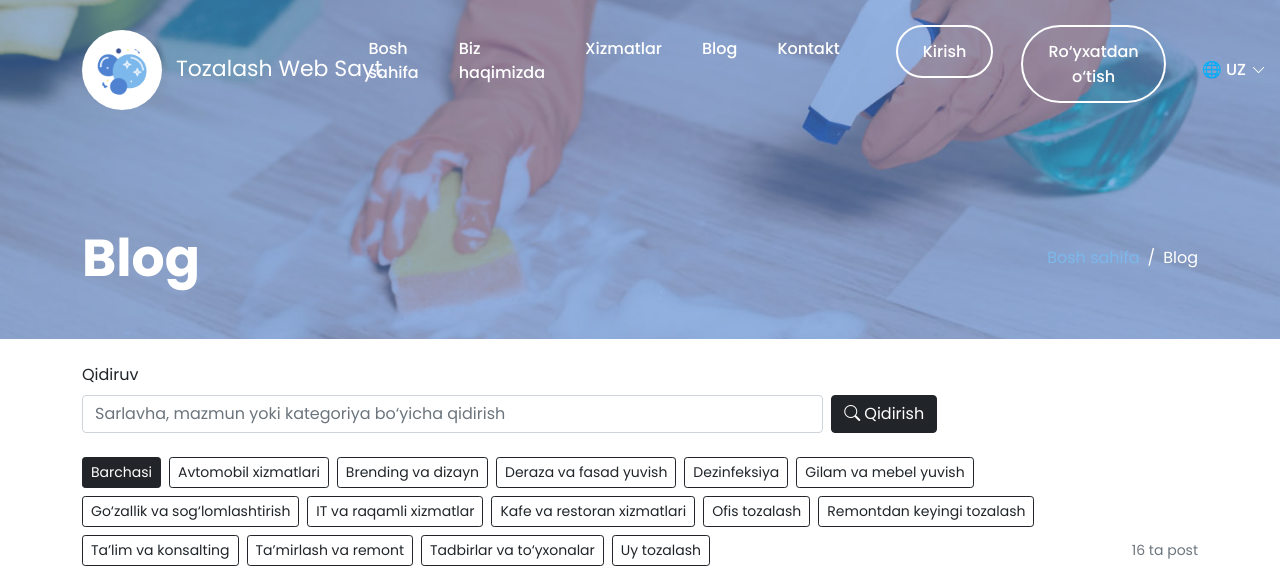
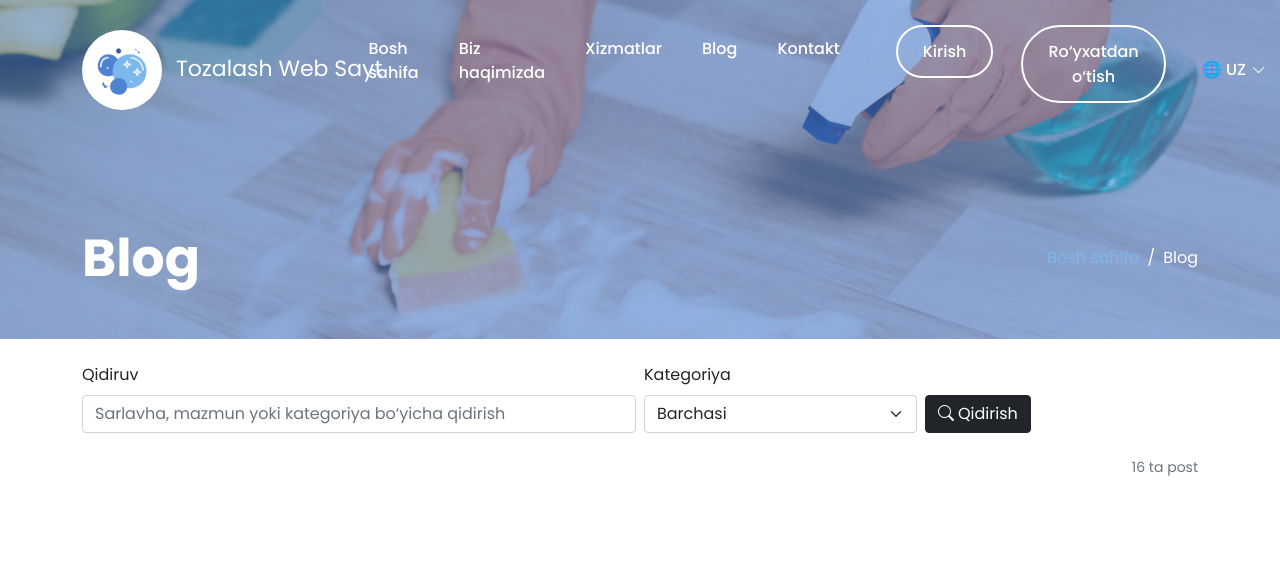
Before and after one commit to NosirbekDev9373/Laravel-for-testing-website, a Laravel app: page /posts in a window 1280 px wide; the page is wider, and only the part inside the window is pictured. Shown: the part 52-626 px from the top of that part. Run offline with Laravel 12, Linux system fonts and the light colour scheme; data comes from the database, SQL or seed files in the repository.

Commit message:
feat: compact category filter on services and blog pages

```diff
--- a/resources/views/posts/index.blade.php
+++ b/resources/views/posts/index.blade.php
@@ -15,34 +15,30 @@
             <x-alert>
             </x-alert>
 
-            <form method="GET" action="{{ route('posts.index') }}" class="row g-2 mb-4">
-                @if($categoryId)
-                    <input type="hidden" name="category" value="{{ $categoryId }}">
-                @endif
-                <div class="col-md-8">
+            <form method="GET" action="{{ route('posts.index') }}" class="row g-2 mb-4 align-items-end">
+                <div class="col-md-6">
                     <label for="blog-search" class="form-label">{{ __('Qidiruv') }}</label>
                     <input id="blog-search" type="search" name="search" value="{{ $search }}" class="form-control" placeholder="{{ __('Sarlavha, mazmun yoki kategoriya bo‘yicha qidirish') }}">
                 </div>
-                <div class="col-md-4 d-flex align-items-end gap-2">
+                <div class="col-md-3">
+                    <label for="blog-category" class="form-label">{{ __('Kategoriya') }}</label>
+                    <select id="blog-category" name="category" class="form-select" onchange="this.form.submit()">
+                        <option value="">{{ __('Barchasi') }}</option>
+                        @foreach($categories as $category)
+                            <option value="{{ $category->id }}" @selected($categoryId === $category->id)>{{ $category->name }}</option>
+                        @endforeach
+                    </select>
+                </div>
+                <div class="col-md-3 d-flex align-items-end gap-2">
                     <button type="submit" class="btn btn-dark"><i class="bi bi-search me-1"></i>{{ __('Qidirish') }}</button>
-                    @if($search !== '')
-                        <a href="{{ route('posts.index', array_filter(['category' => $categoryId])) }}" class="btn btn-outline-dark">{{ __('Tozalash') }}</a>
+                    @if($search !== '' || $categoryId)
+                        <a href="{{ route('posts.index') }}" class="btn btn-outline-dark">{{ __('Tozalash') }}</a>
                     @endif
                 </div>
             </form>
 
-            <div class="d-flex flex-wrap gap-2 mb-3 align-items-center">
-                <a href="{{ route('posts.index', array_filter(['search' => $search])) }}"
-                   class="btn btn-sm {{ !$categoryId ? 'btn-dark' : 'btn-outline-dark' }}">
-                    {{ __('Barchasi') }}
-                </a>
-                @foreach($categories as $category)
-                    <a href="{{ route('posts.index', array_filter(['category' => $category->id, 'search' => $search])) }}"
-                       class="btn btn-sm {{ $categoryId === $category->id ? 'btn-dark' : 'btn-outline-dark' }}">
-                        {{ $category->name }}
-                    </a>
-                @endforeach
-                <span class="text-secondary small ms-auto">{{ $posts->total() }} {{ __('ta post') }}</span>
+            <div class="d-flex justify-content-end mb-3">
+                <span class="text-secondary small">{{ $posts->total() }} {{ __('ta post') }}</span>
             </div>
         </div>
         {{-- End Search and category filter --}}
```
Also changed, not shown: resources/views/services.blade.php (+16 -21 lines), tests/Feature/ServicesTest.php (+1 -1 lines).
